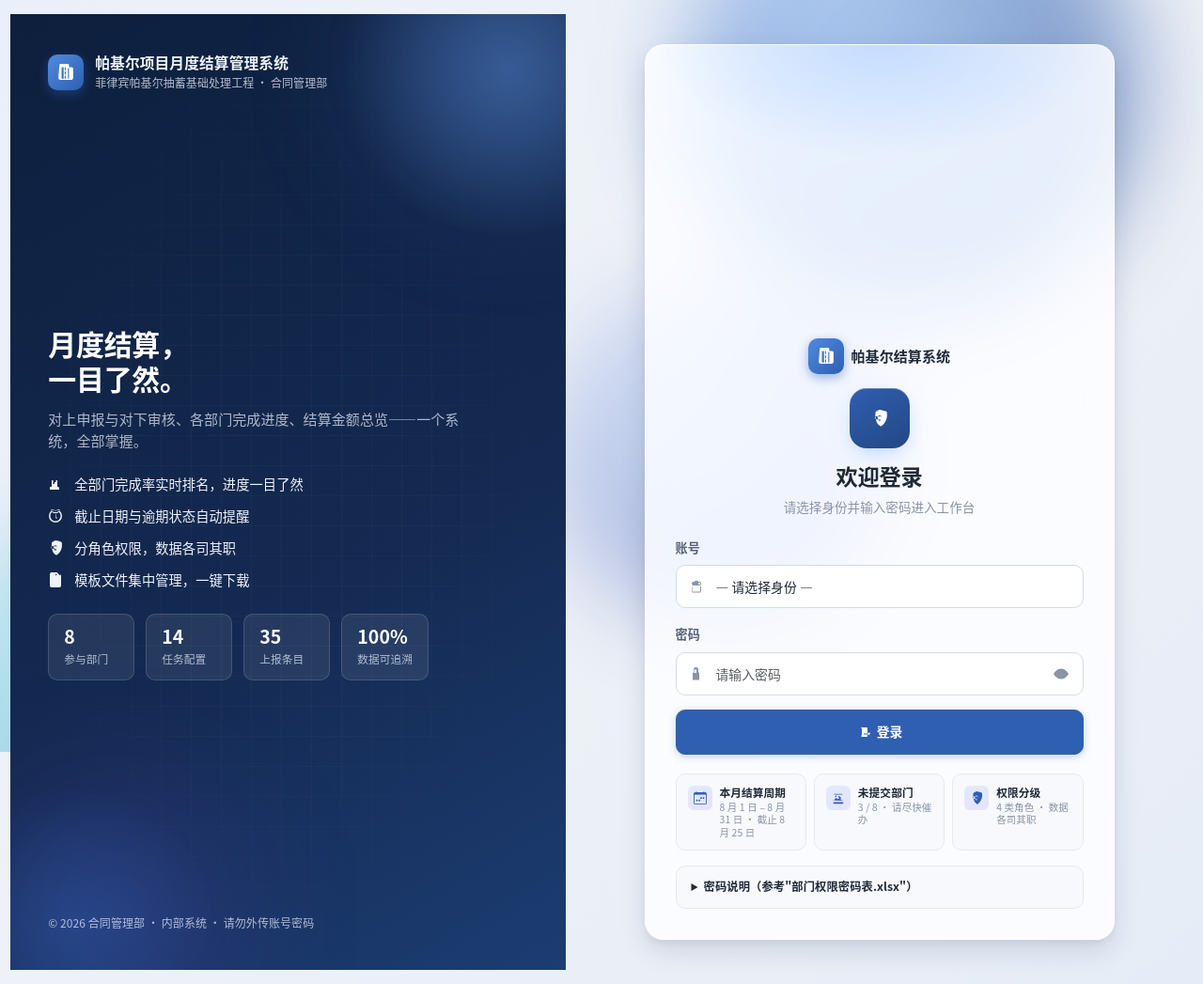
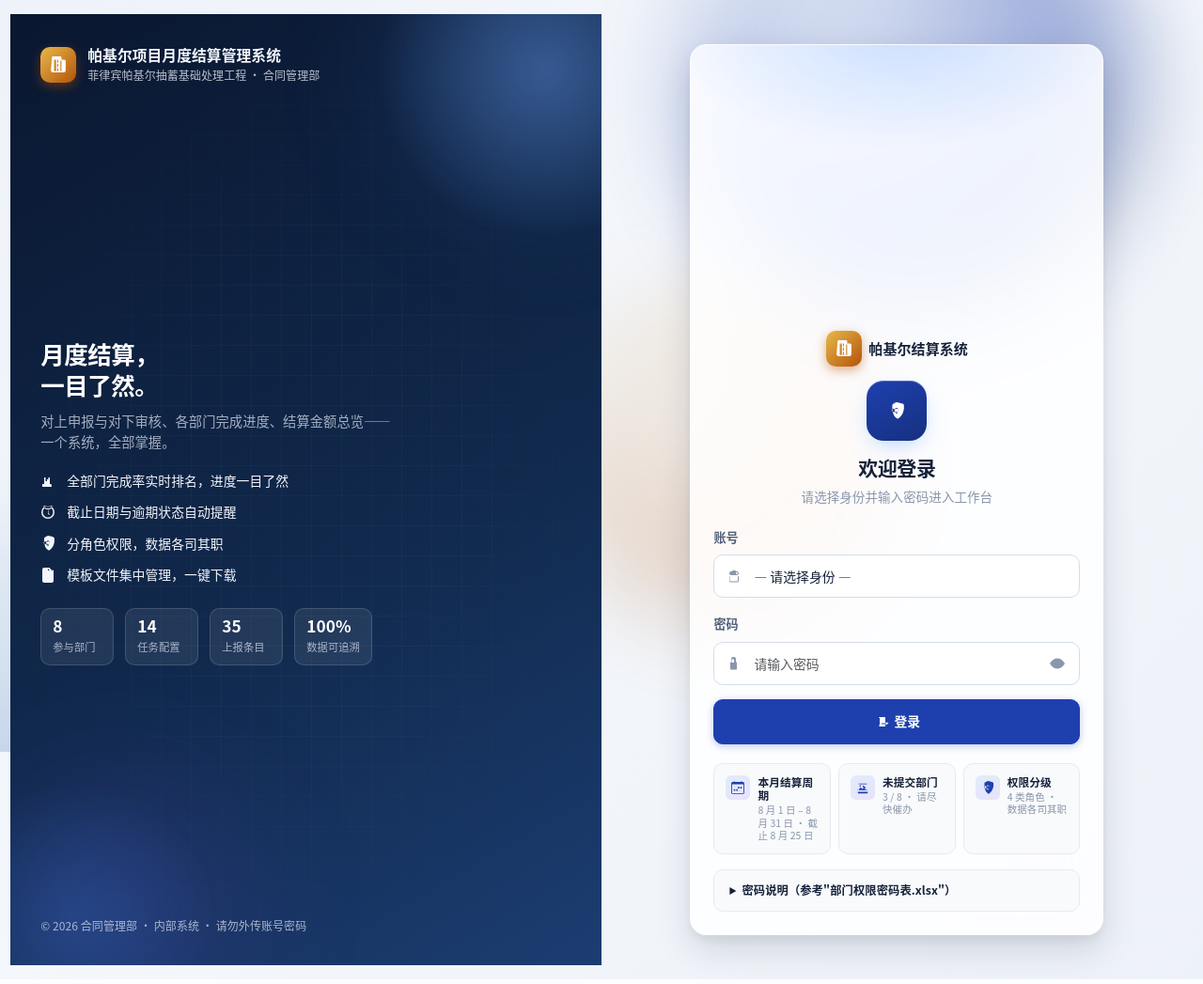
Before and after one commit to Zoey-qi/settlement-system, a Flask app: page /login in a window 1280 px wide. Shown: the whole page at 94% size. Run offline with Flask 3, Linux system fonts and the light colour scheme; parts of the project's set-up code (start-up, migrations or seed data) failed here and were passed over.

Commit message:
style(redesign): 按 ui-ux-pro-max 金融设计规范重做设计令牌
- 采用 ui-ux-pro-max-skill 的 Banking/Traditional Finance + B2B/Government 方向：
  墨蓝(#0A1730) + 权威信任蓝(#1E40AF) + 高级金(#B45309) 强调色，浅色优先、高对比
- :root 令牌全量替换：主色加深、新增 --c-gold/--c-gold-bright 金色体系、阴影更有存在感、圆角更工程化
- 侧边栏：墨蓝更深 + 金色品牌徽标 + 金色激活指示条（金融高贵感，非 AI 紫粉渐变）
- 页面标题图标改为主色渐变 chip + 阴影；按钮主色阴影同步新蓝
- 环境光球降存在感（墨蓝/钢蓝/极淡金），表格数字启用 tabular-nums 对齐
- 字体沿用系统栈（受限网络不引外部字体），仅收紧标题字重/字距
- 未改动任何路由、角色权限、导航过滤与配置编辑逻辑

```diff
--- a/static/css/style.css
+++ b/static/css/style.css
@@ -12,57 +12,63 @@
    1. 设计令牌 (Design Tokens)
    -------------------------------------------------------------------------- */
 :root {
-    /* === 主色：深蓝企业系（hue 220，克制可信） === */
-    --c-primary:        #2f5fb0;
-    --c-primary-hover:  #29529a;
-    --c-primary-active: #234784;
-    --c-primary-soft:   rgba(47, 95, 176, 0.10);
-    --c-primary-softer: rgba(47, 95, 176, 0.06);
+    /* === 主色：权威信任蓝（金融/工程权威感，hue 222，比原蓝更深更克制） === */
+    --c-primary:        #1E40AF;
+    --c-primary-hover:  #1B3A9C;
+    --c-primary-active: #16307F;
+    --c-primary-soft:   rgba(30, 64, 175, 0.10);
+    --c-primary-softer: rgba(30, 64, 175, 0.06);
 
-    /* === 侧边栏深蓝（hue 218，更深的背景） === */
-    --c-sidebar-1: #0e1f3d;
-    --c-sidebar-2: #142a52;
+    /* === 高级金（结算系统的"完成/冠军"强调色，呼应金融高贵感，WCAG AA） === */
+    --c-gold:        #B45309;
+    --c-gold-bright: #E3A938;   /* 深色侧栏上的金强调条 */
+    --c-gold-soft:   rgba(180, 83, 9, 0.12);
+    --c-gold-softer: rgba(180, 83, 9, 0.06);
+
+    /* === 侧边栏墨蓝（更深、更显贵，工程权威感） === */
+    --c-sidebar-1: #0A1730;
+    --c-sidebar-2: #112A4E;
     --c-sidebar-line: rgba(255, 255, 255, 0.08);
-    --c-sidebar-text: rgba(233, 240, 251, 0.72);
-    --c-sidebar-text-strong: #eef3fb;
-    --c-sidebar-active-bg: rgba(84, 140, 224, 0.18);
+    --c-sidebar-text: rgba(226, 234, 247, 0.70);
+    --c-sidebar-text-strong: #F2F6FC;
+    --c-sidebar-active-bg: rgba(227, 169, 56, 0.16);   /* 金色微染 */
     --c-sidebar-hover-bg: rgba(255, 255, 255, 0.06);
 
     /* === 语义色（均达 WCAG AA） === */
-    --c-success: #15803d;
+    --c-success: #15803D;
     --c-success-soft: rgba(21, 128, 61, 0.10);
-    --c-warning: #b45309;
+    --c-warning: #B45309;
     --c-warning-soft: rgba(180, 83, 9, 0.10);
-    --c-danger:  #b91c1c;
+    --c-danger:  #B91C1C;
     --c-danger-soft:  rgba(185, 28, 28, 0.10);
-    --c-info:    #0e7490;
+    --c-info:    #0E7490;
     --c-info-soft:    rgba(14, 116, 144, 0.10);
-    --c-amber:   #d97706; /* 冠军高亮 */
+    --c-amber:   #D97706; /* 冠军高亮（保留旧语义，金更亮） */
 
-    /* === 中性 / 表面 === */
-    --c-bg:        #eef1f7;
-    --c-surface:   #ffffff;
-    --c-surface-2: #f7f9fc;
-    --c-surface-3: #eef2f8;
-    --c-border:    #e4e9f1;
-    --c-border-strong: #d2dae6;
-    --c-text:      #1f2937;
-    --c-text-2:    #566175;
-    --c-text-3:    #8a94a6;
-    --c-text-on-dark: #eef3fb;
+    /* === 中性 / 表面（更冷静、编辑/报表感） === */
+    --c-bg:        #F4F7FB;
+    --c-surface:   #FFFFFF;
+    --c-surface-2: #F8FAFC;
+    --c-surface-3: #EEF2F7;
+    --c-border:    #E6EAF1;
+    --c-border-strong: #D5DDE8;
+    --c-text:      #16223A;     /* 更深，近墨 */
+    --c-text-2:    #51607A;
+    --c-text-3:    #8A96AB;
+    --c-text-on-dark: #F2F6FC;
 
-    /* === 圆角 === */
+    /* === 圆角（更"工程化"的克制圆角） === */
     --r-sm: 6px;
     --r-md: 10px;
     --r-lg: 14px;
-    --r-xl: 20px;
+    --r-xl: 18px;
 
-    /* === 阴影（分层、柔和） === */
-    --sh-xs: 0 1px 2px rgba(16, 32, 64, 0.05);
-    --sh-sm: 0 1px 3px rgba(16, 32, 64, 0.06), 0 1px 2px rgba(16, 32, 64, 0.04);
-    --sh-md: 0 4px 12px rgba(16, 32, 64, 0.08), 0 2px 4px rgba(16, 32, 64, 0.05);
-    --sh-lg: 0 12px 28px rgba(16, 32, 64, 0.12), 0 4px 8px rgba(16, 32, 64, 0.06);
-    --sh-focus: 0 0 0 3px rgba(47, 95, 176, 0.22);
+    /* === 阴影（更有存在感的分层） === */
+    --sh-xs: 0 1px 2px rgba(11, 27, 51, 0.05);
+    --sh-sm: 0 1px 3px rgba(11, 27, 51, 0.06), 0 1px 2px rgba(11, 27, 51, 0.04);
+    --sh-md: 0 6px 16px rgba(11, 27, 51, 0.09), 0 2px 4px rgba(11, 27, 51, 0.05);
+    --sh-lg: 0 16px 36px rgba(11, 27, 51, 0.13), 0 6px 12px rgba(11, 27, 51, 0.06);
+    --sh-focus: 0 0 0 3px rgba(30, 64, 175, 0.24);
 
     /* === 间距（4 / 8 节奏） === */
     --s-1: 4px;
@@ -75,8 +81,8 @@
     --s-8: 40px;
 
     /* === 过渡 === */
-    --t-fast: 130ms cubic-bezier(0.4, 0, 0.2, 1);
-    --t-base: 220ms cubic-bezier(0.4, 0, 0.2, 1);
+    --t-fast: 140ms cubic-bezier(0.4, 0, 0.2, 1);
+    --t-base: 240ms cubic-bezier(0.4, 0, 0.2, 1);
 
     /* === 布局尺寸 === */
     --sidebar-w: 252px;
@@ -84,18 +90,18 @@
     --topbar-h: 62px;
     --content-max: 1600px;
 
-    /* === 玻璃拟态 (Glassmorphism) 令牌 === */
-    --glass-bg:        rgba(255, 255, 255, 0.68);
-    --glass-bg-strong: rgba(255, 255, 255, 0.82);
-    --glass-border:    rgba(255, 255, 255, 0.55);
-    --glass-blur:      blur(18px) saturate(165%);
-    --glass-shadow:    0 8px 30px rgba(16, 32, 64, 0.12), 0 2px 6px rgba(16, 32, 64, 0.06);
+    /* === 玻璃令牌（保留，登录页用） === */
+    --glass-bg: rgba(255,255,255,0.72);
+    --glass-bg-strong: rgba(255,255,255,0.86);
+    --glass-border: rgba(255,255,255,0.6);
+    --glass-blur: blur(18px) saturate(165%);
+    --glass-shadow: 0 10px 34px rgba(11,27,51,0.14), 0 2px 6px rgba(11,27,51,0.06);
 
-    /* === 3D 光球 (Ambient Orbs) 渐变 — 统一冷色系（蓝 / 青 / 靛），避免紫色跳脱 === */
-    --orb-1: radial-gradient(circle at 32% 28%, #7fb0f2 0%, #2f5fb0 55%, #173a78 100%);
-    --orb-2: radial-gradient(circle at 30% 30%, #7fd6e8 0%, #2aa6c4 55%, #0e5e75 100%);
-    --orb-3: radial-gradient(circle at 35% 30%, #8fb4f0 0%, #3b5bbf 55%, #21306e 100%);
-    --bg-grad: linear-gradient(135deg, #eaf0fb 0%, #eef1f7 45%, #e6ecf7 100%);
+    /* === 环境光球：墨蓝 / 钢蓝 / 极淡金，低存在感（金融克制，避免跳脱紫） === */
+    --orb-1: radial-gradient(circle at 32% 28%, #C9D6EC 0%, #1E40AF 55%, #0B1B33 100%);
+    --orb-2: radial-gradient(circle at 30% 30%, #BCD3EA 0%, #2563A8 55%, #0E3A5E 100%);
+    --orb-3: radial-gradient(circle at 35% 30%, #EAD9B0 0%, #B45309 55%, #6B3A08 100%);
+    --bg-grad: linear-gradient(135deg, #EEF2F9 0%, #F4F7FB 45%, #EDF1F8 100%);
 }
 
 /* --------------------------------------------------------------------------
@@ -129,12 +135,12 @@ body {
     position: absolute;
     border-radius: 50%;
     filter: blur(46px);
-    opacity: 0.55;
+    opacity: 0.42;
     animation: orbFloat 16s ease-in-out infinite;
 }
 .orb-1 { top: -120px; right: 8%; width: 460px; height: 460px; background: var(--orb-1); }
-.orb-2 { bottom: -140px; left: -60px; width: 420px; height: 420px; background: var(--orb-2); animation-delay: -5s; opacity: 0.42; }
-.orb-3 { top: 38%; left: 46%; width: 360px; height: 360px; background: var(--orb-3); animation-delay: -9s; opacity: 0.34; }
+.orb-2 { bottom: -140px; left: -60px; width: 420px; height: 420px; background: var(--orb-2); animation-delay: -5s; opacity: 0.30; }
+.orb-3 { top: 38%; left: 46%; width: 360px; height: 360px; background: var(--orb-3); animation-delay: -9s; opacity: 0.20; }
 @keyframes orbFloat {
     0%, 100% { transform: translate(0, 0) scale(1); }
     33%      { transform: translate(28px, -24px) scale(1.06); }
@@ -142,8 +148,8 @@ body {
 }
 
 h1, h2, h3, h4, h5, h6 {
-    font-weight: 650;
-    letter-spacing: -0.01em;
+    font-weight: 700;
+    letter-spacing: -0.02em;
     color: var(--c-text);
     margin: 0;
 }
@@ -211,10 +217,10 @@ a:hover { color: var(--c-primary-hover); }
 .sidebar-logo {
     width: 38px; height: 38px;
     border-radius: 10px;
-    background: linear-gradient(135deg, #4f8be0, #2f5fb0);
+    background: linear-gradient(135deg, #E8B84B, #B45309);
     display: flex; align-items: center; justify-content: center;
     color: #fff; font-size: 1.25rem;
-    box-shadow: 0 4px 12px rgba(47, 95, 176, 0.45);
+    box-shadow: 0 4px 12px rgba(180, 83, 9, 0.45);
     flex-shrink: 0;
 }
 .sidebar-brand-text { display: flex; flex-direction: column; line-height: 1.15; overflow: hidden; white-space: nowrap; }
@@ -268,7 +274,7 @@ a:hover { color: var(--c-primary-hover); }
     top: 50%; transform: translateY(-50%);
     width: 4px; height: 22px;
     border-radius: 0 4px 4px 0;
-    background: #6ea0ee;
+    background: var(--c-gold-bright);
 }
 .app-shell.sidebar-collapsed .side-link span { opacity: 0; width: 0; overflow: hidden; }
 .app-shell.sidebar-collapsed .side-link { justify-content: center; padding: 10px 0; }
@@ -405,11 +411,12 @@ a:hover { color: var(--c-primary-hover); }
 .page-header .ph-icon {
     width: 42px; height: 42px;
     border-radius: var(--r-md);
-    background: var(--c-primary-soft);
-    color: var(--c-primary);
+    background: linear-gradient(135deg, var(--c-primary), var(--c-primary-active));
+    color: #fff;
     display: inline-flex; align-items: center; justify-content: center;
     font-size: 1.35rem;
     flex-shrink: 0;
+    box-shadow: 0 4px 12px rgba(30, 64, 175, 0.30);
 }
 .page-header h1, .page-header h4 { font-size: 1.4rem; font-weight: 700; line-height: 1.1; }
 .page-header .ph-sub { color: var(--c-text-3); font-size: 0.85rem; margin-top: 2px; }
@@ -512,7 +519,7 @@ a:hover { color: var(--c-primary-hover); }
    7. 表格 (Data Table)
    -------------------------------------------------------------------------- */
 .table { --bs-table-bg: transparent; margin-bottom: 0; color: var(--c-text); }
-.table > :not(caption) > * > * { padding: var(--s-3) var(--s-4); font-size: 0.925rem; vertical-align: middle; }
+.table > :not(caption) > * > * { padding: var(--s-3) var(--s-4); font-size: 0.925rem; vertical-align: middle; font-variant-numeric: tabular-nums; }
 .table thead th {
     background: var(--c-surface-2);
     color: var(--c-text-2);
@@ -547,8 +554,8 @@ a:hover { color: var(--c-primary-hover); }
 .btn:active { transform: translateY(1px); }
 .btn:focus-visible { outline: none; box-shadow: var(--sh-focus); }
 
-.btn-primary { background: var(--c-primary); border-color: var(--c-primary); color: #fff; box-shadow: 0 2px 8px rgba(47, 95, 176, 0.28); }
-.btn-primary:hover { background: var(--c-primary-hover); border-color: var(--c-primary-hover); color: #fff; transform: translateY(-1px); box-shadow: 0 6px 16px rgba(47, 95, 176, 0.38); }
+.btn-primary { background: var(--c-primary); border-color: var(--c-primary); color: #fff; box-shadow: 0 2px 8px rgba(30, 64, 175, 0.28); }
+.btn-primary:hover { background: var(--c-primary-hover); border-color: var(--c-primary-hover); color: #fff; transform: translateY(-1px); box-shadow: 0 6px 16px rgba(30, 64, 175, 0.38); }
 .btn-primary:active { background: var(--c-primary-active); border-color: var(--c-primary-active); transform: translateY(0); }
 
 .btn-outline-primary:hover { background: var(--c-primary); border-color: var(--c-primary); color: #fff; transform: translateY(-1px); }
@@ -694,11 +701,11 @@ a:hover { color: var(--c-primary-hover); }
 .auth-shell { min-height: 100vh; display: flex; background: transparent; position: relative; z-index: 1; }
 .auth-split { display: flex; width: 100%; min-height: 100vh; }
 .auth-aside {
-    /* 左右比例 1 : 1.05：右侧略宽以容纳更大的登录卡，整体更舒展 */
-    flex: 1 1 47%;
+    /* 左右严格 1 : 1 平铺，去除过大留白 */
+    flex: 1 1 50%;
     background: linear-gradient(150deg, var(--c-sidebar-1) 0%, var(--c-sidebar-2) 60%, #1c3d72 100%);
     color: var(--c-sidebar-text-strong);
-    padding: var(--s-8);
+    padding: var(--s-7);
     display: flex; flex-direction: column; justify-content: space-between;
     position: relative; overflow: hidden;
 }
@@ -714,33 +721,33 @@ a:hover { color: var(--c-primary-hover); }
 }
 .auth-brand { display: flex; align-items: center; gap: var(--s-3); position: relative; z-index: 1; }
 .auth-feature { position: relative; z-index: 1; }
-.auth-feature h1 { color: #fff; font-size: 2rem; line-height: 1.25; max-width: 460px; }
-.auth-feature p { color: var(--c-sidebar-text); font-size: 1rem; max-width: 440px; margin-top: var(--s-3); }
-.auth-feature ul { list-style: none; padding: 0; margin: var(--s-6) 0 0; display: flex; flex-direction: column; gap: var(--s-3); }
-.auth-feature li { display: flex; align-items: center; gap: var(--s-3); color: var(--c-sidebar-text-strong); font-size: 0.95rem; }
-.auth-feature li i { width: 34px; height: 34px; border-radius: 10px; background: rgba(255,255,255,0.10); color: #8fb8f0; display: inline-flex; align-items: center; justify-content: center; font-size: 1.05rem; }
+.auth-feature h1 { color: #fff; font-size: 1.7rem; line-height: 1.3; max-width: 380px; }
+.auth-feature p { color: var(--c-sidebar-text); font-size: 0.95rem; max-width: 380px; margin-top: var(--s-3); }
+.auth-feature ul { list-style: none; padding: 0; margin: var(--s-5) 0 0; display: flex; flex-direction: column; gap: var(--s-3); }
+.auth-feature li { display: flex; align-items: center; gap: var(--s-3); color: var(--c-sidebar-text-strong); font-size: 0.92rem; }
+.auth-feature li i { width: 30px; height: 30px; border-radius: 8px; background: rgba(255,255,255,0.10); color: #8fb8f0; display: inline-flex; align-items: center; justify-content: center; font-size: 0.95rem; }
 .auth-foot { position: relative; z-index: 1; color: var(--c-sidebar-text); font-size: 0.8rem; }
 
 .auth-main {
-    /* 右侧主区略宽（与左侧 1 : 1.05 对应） */
-    flex: 1 1 53%;
+    /* 严格 1 : 1 平铺，与左侧对齐 */
+    flex: 1 1 50%;
     display: flex; align-items: center; justify-content: center;
     padding: var(--s-7);
     background: transparent;
 }
 .auth-card {
-    /* 登录卡宽度从 420px 放宽到 500px，整体不显局促 */
-    width: 100%; max-width: 500px;
+    /* 卡片宽度从 500px 收回到 440px，整体紧凑、不显局促 */
+    width: 100%; max-width: 440px;
     background: var(--glass-bg-strong);
     backdrop-filter: var(--glass-blur);
     -webkit-backdrop-filter: var(--glass-blur);
     border: 1px solid var(--glass-border);
     border-radius: var(--r-xl);
     box-shadow: var(--sh-lg);
-    padding: var(--s-7);
+    padding: var(--s-6);
 }
 .auth-card .auth-logo-mobile { display: none; }
-.auth-title { font-size: 1.55rem; font-weight: 700; color: var(--c-text); }
+.auth-title { font-size: 1.4rem; font-weight: 700; color: var(--c-text); }
 .auth-sub { color: var(--c-text-3); font-size: 0.9rem; margin-top: var(--s-2); margin-bottom: var(--s-5); }
 .auth-card hr { border: none; border-top: 1px solid var(--c-border); margin: var(--s-5) 0; }
 .auth-tip { background: var(--c-surface-2); border: 1px solid var(--c-border); border-radius: var(--r-md); padding: var(--s-3) var(--s-4); font-size: 0.82rem; color: var(--c-text-2); }
@@ -786,10 +793,10 @@ a:hover { color: var(--c-primary-hover); }
 .auth-stats { display: flex; gap: var(--s-3); margin-top: var(--s-6); position: relative; z-index: 1; flex-wrap: wrap; }
 .auth-stat {
     background: rgba(255,255,255,0.08); border: 1px solid rgba(255,255,255,0.14);
-    border-radius: var(--r-md); padding: var(--s-3) var(--s-4); min-width: 92px;
+    border-radius: var(--r-md); padding: var(--s-2) var(--s-3); min-width: 78px;
 }
-.auth-stat b { display: block; color: #fff; font-size: 1.3rem; line-height: 1.15; }
-.auth-stat span { color: var(--c-sidebar-text); font-size: 0.78rem; }
+.auth-stat b { display: block; color: #fff; font-size: 1.15rem; line-height: 1.15; }
+.auth-stat span { color: var(--c-sidebar-text); font-size: 0.75rem; }
 
 /* 排名榜（leaderboard · 卡片式排行） */
 .rank-board { display: flex; flex-direction: column; }
```
